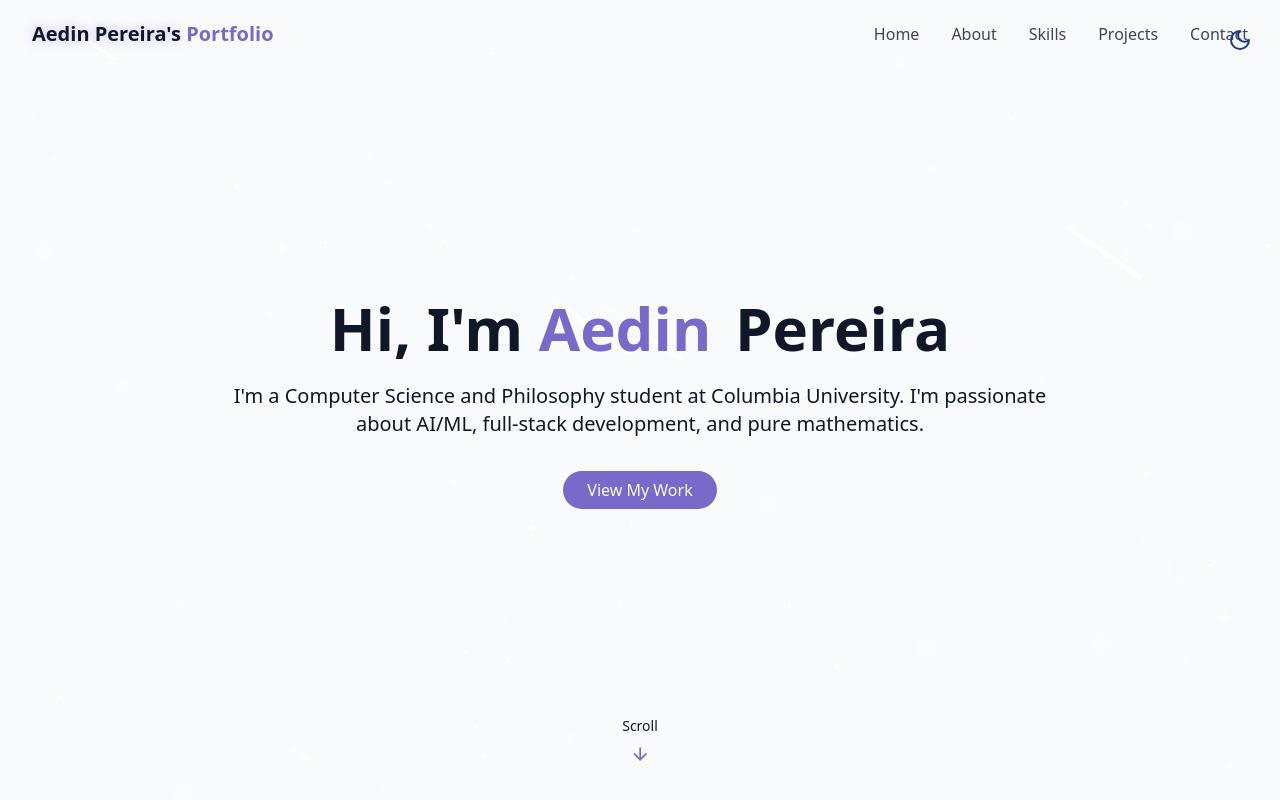
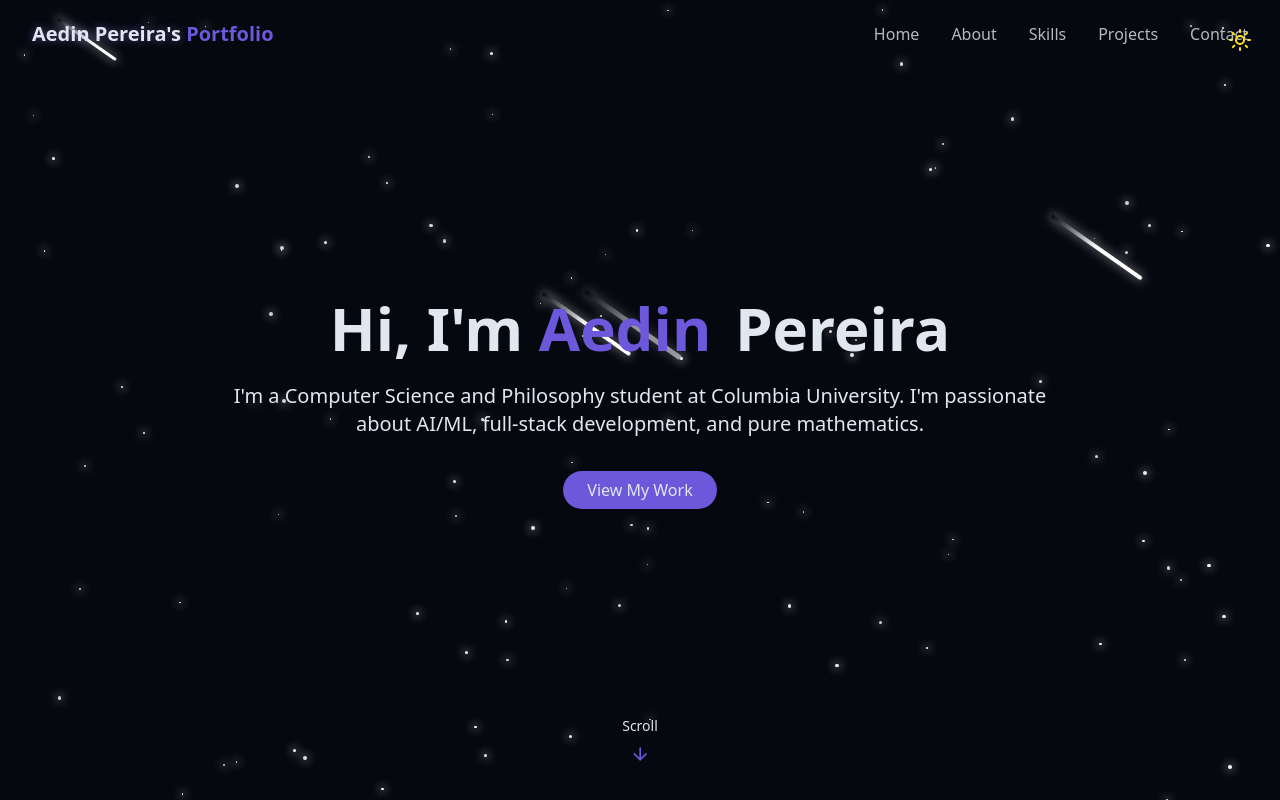
Before and after one commit to coolkidaedy/portfoliowebsite, a React (Vite) app: page / in a window 1280 px wide. Shown: the top 800 px of the page. Built offline with nearby package versions, Linux system fonts and the light colour scheme.

Commit message:
ready to launch

```diff
--- a/src/components/ThemeToggle.jsx
+++ b/src/components/ThemeToggle.jsx
@@ -1,20 +1,26 @@
 import { useEffect, useState } from "react";
 import { Sun, Moon } from "lucide-react";
 import { cn } from "@/lib/utils";
+
 export const ThemeToggle = () => {
-    const [isDarkMode, setIsDarkMode] = useState(false);
+    const [isDarkMode, setIsDarkMode] = useState(true);
+
     useEffect(() => {
         const storedTheme = localStorage.getItem("theme");
-        if(storedTheme == "dark") {
+        if(storedTheme === "dark") {
             setIsDarkMode(true);
             document.documentElement.classList.add("dark");
+        } else if(storedTheme === "light") {
+            setIsDarkMode(false);
+            document.documentElement.classList.remove("dark");
+        } else {
+            // Default to dark mode when no theme is stored
+            localStorage.setItem("theme", "dark");
+            setIsDarkMode(true);
+            document.documentElement.classList.add("dark");
+        }
+    }, []);
 
-        } else {
-            localStorage.setItem("theme", "light");
-            setIsDarkMode(false);
-        }
-
-    }, []);
     const toggleTheme = () => {
         if(isDarkMode) {
             document.documentElement.classList.remove("dark");
@@ -27,11 +33,10 @@ export const ThemeToggle = () => {
             setIsDarkMode(true);
         }
     };
+
     return (
-
         <button onClick={toggleTheme} className={cn("fixed max-sm:hidden top-5 right-5 z-50 p-2 rounded-full transition-colors duration-300",
         "focus:outlin-hidden")}>
-
             {isDarkMode ? (
                 <Sun className="h-6 w-6 text-yellow-300" />
             ) : (
```
Lines whose indentation alone changed are shown as unchanged.
